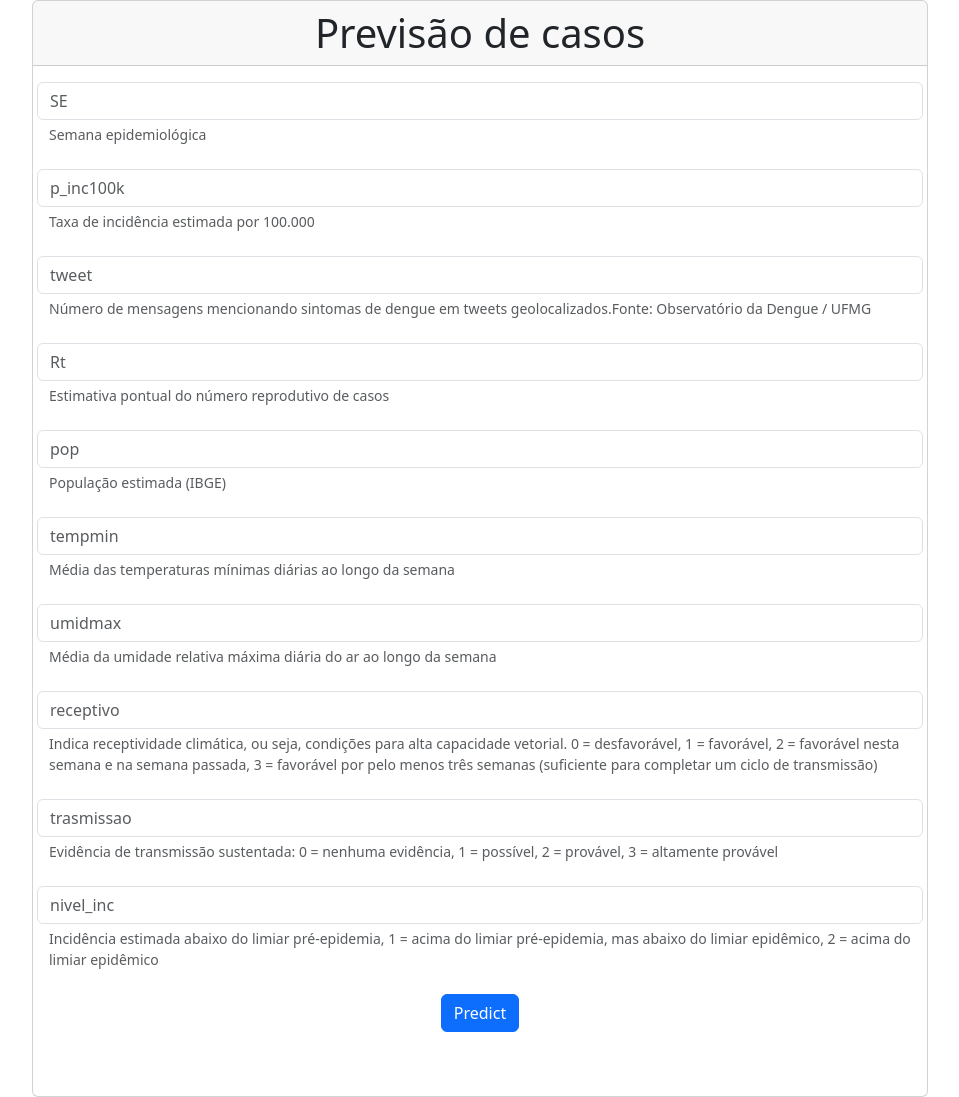
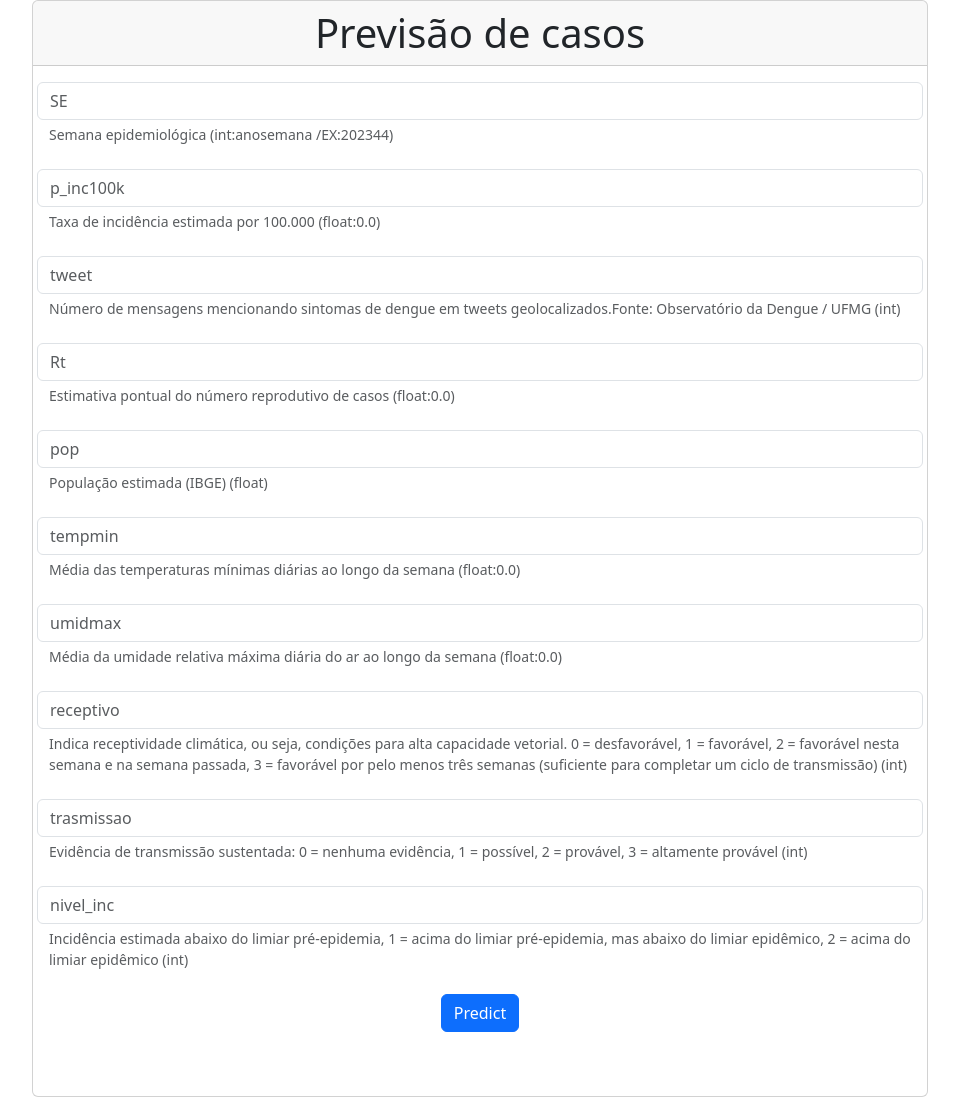
Before and after one commit to Aleomar15/TCC_Project, a Flask app: page / in a window 1280 px wide. Shown: the whole page, without its empty margins (160-1119 px from the left). Run offline with Flask 2, Linux system fonts and the light colour scheme; parts of the project's set-up code (start-up, migrations or seed data) failed here and were passed over.

Commit message:
atualizando

```diff
--- a/templates/index.html
+++ b/templates/index.html
@@ -19,43 +19,43 @@
           <form action="{{ url_for('predict')}}"method="post">
             <div class="form-group row">
               <input  class="form-control" type="text" name="SE" id="SE" placeholder="SE" required>
-              <small id="SE" class="form-text text-muted">Semana epidemiológica</small>
+              <small id="SE" class="form-text text-muted">Semana epidemiológica (int:anosemana /EX:202344)</small>
             </div><br>
             <div class="form-group row">
               <input class="form-control" type="text" name="p_inc100k" id="p_inc100k" placeholder="p_inc100k" required>
-              <small id="p_inc100k" class="form-text text-muted">Taxa de incidência estimada por 100.000</small>
+              <small id="p_inc100k" class="form-text text-muted">Taxa de incidência estimada por 100.000 (float:0.0)</small>
             </div><br>
             <div class="form-group row">
               <input class="form-control"type="text" name="tweet" id="tweet" placeholder="tweet" required>
-              <small id="tweet" class="form-text text-muted">Número de mensagens mencionando sintomas de dengue em tweets geolocalizados.Fonte: Observatório da Dengue / UFMG</small>
+              <small id="tweet" class="form-text text-muted">Número de mensagens mencionando sintomas de dengue em tweets geolocalizados.Fonte: Observatório da Dengue / UFMG (int)</small>
             </div><br>
             <div class="form-group row">
               <input class="form-control" type="text" name="Rt" id="Rt" placeholder="Rt" required>
-              <small id="Rt" class="form-text text-muted">Estimativa pontual do número reprodutivo de casos</small>
+              <small id="Rt" class="form-text text-muted">Estimativa pontual do número reprodutivo de casos (float:0.0)</small>
             </div><br>
             <div class="form-group row">
               <input class="form-control" type="text" name="pop" id="pop" placeholder="pop" required>
-              <small id="pop" class="form-text text-muted">População estimada (IBGE)</small>
+              <small id="pop" class="form-text text-muted">População estimada (IBGE) (float)</small>
             </div><br>
             <div class="form-group row">
               <input class="form-control" type="text" name="tempmin" id="tempmin" placeholder="tempmin" required>
-              <small id="tempmin" class="form-text text-muted">Média das temperaturas mínimas diárias ao longo da semana</small>
+              <small id="tempmin" class="form-text text-muted">Média das temperaturas mínimas diárias ao longo da semana (float:0.0)</small>
             </div><br>
             <div class="form-group row">
               <input class="form-control" type="text" name="umidmax" id="umidmax" placeholder="umidmax" required>
-              <small id="umidmax" class="form-text text-muted">Média da umidade relativa máxima diária do ar ao longo da semana</small>
+              <small id="umidmax" class="form-text text-muted">Média da umidade relativa máxima diária do ar ao longo da semana (float:0.0)</small>
             </div><br>
             <div class="form-group row">
               <input class="form-control" type="text" name="receptivo" id="receptivo" placeholder="receptivo" required>
-              <small id="receptivo" class="form-text text-muted">Indica receptividade climática, ou seja, condições para alta capacidade vetorial. 0 = desfavorável, 1 = favorável, 2 = favorável nesta semana e na semana passada, 3 = favorável por pelo menos três semanas (suficiente para completar um ciclo de transmissão)</small>
+              <small id="receptivo" class="form-text text-muted">Indica receptividade climática, ou seja, condições para alta capacidade vetorial. 0 = desfavorável, 1 = favorável, 2 = favorável nesta semana e na semana passada, 3 = favorável por pelo menos três semanas (suficiente para completar um ciclo de transmissão) (int)</small>
             </div><br>
             <div class="form-group row">
               <input class="form-control" type="text" name="trasmissao" id="trasmissao" placeholder="trasmissao" required>
-              <small id="trasmissao" class="form-text text-muted">Evidência de transmissão sustentada: 0 = nenhuma evidência, 1 = possível, 2 = provável, 3 = altamente provável</small>
+              <small id="trasmissao" class="form-text text-muted">Evidência de transmissão sustentada: 0 = nenhuma evidência, 1 = possível, 2 = provável, 3 = altamente provável (int)</small>
             </div><br>
             <div class="form-group row">
               <input class="form-control" type="text" name="nivel_inc" id="nivel_inc" placeholder="nivel_inc" required>
-              <small id="nivel_inc" class="form-text text-muted">Incidência estimada abaixo do limiar pré-epidemia, 1 = acima do limiar pré-epidemia, mas abaixo do limiar epidêmico, 2 = acima do limiar epidêmico</small>
+              <small id="nivel_inc" class="form-text text-muted">Incidência estimada abaixo do limiar pré-epidemia, 1 = acima do limiar pré-epidemia, mas abaixo do limiar epidêmico, 2 = acima do limiar epidêmico (int)</small>
             </div><br>
             <div class="text-center">
               <button type="submit" class="btn btn-primary btn-block btn-large">Predict</button>
```
